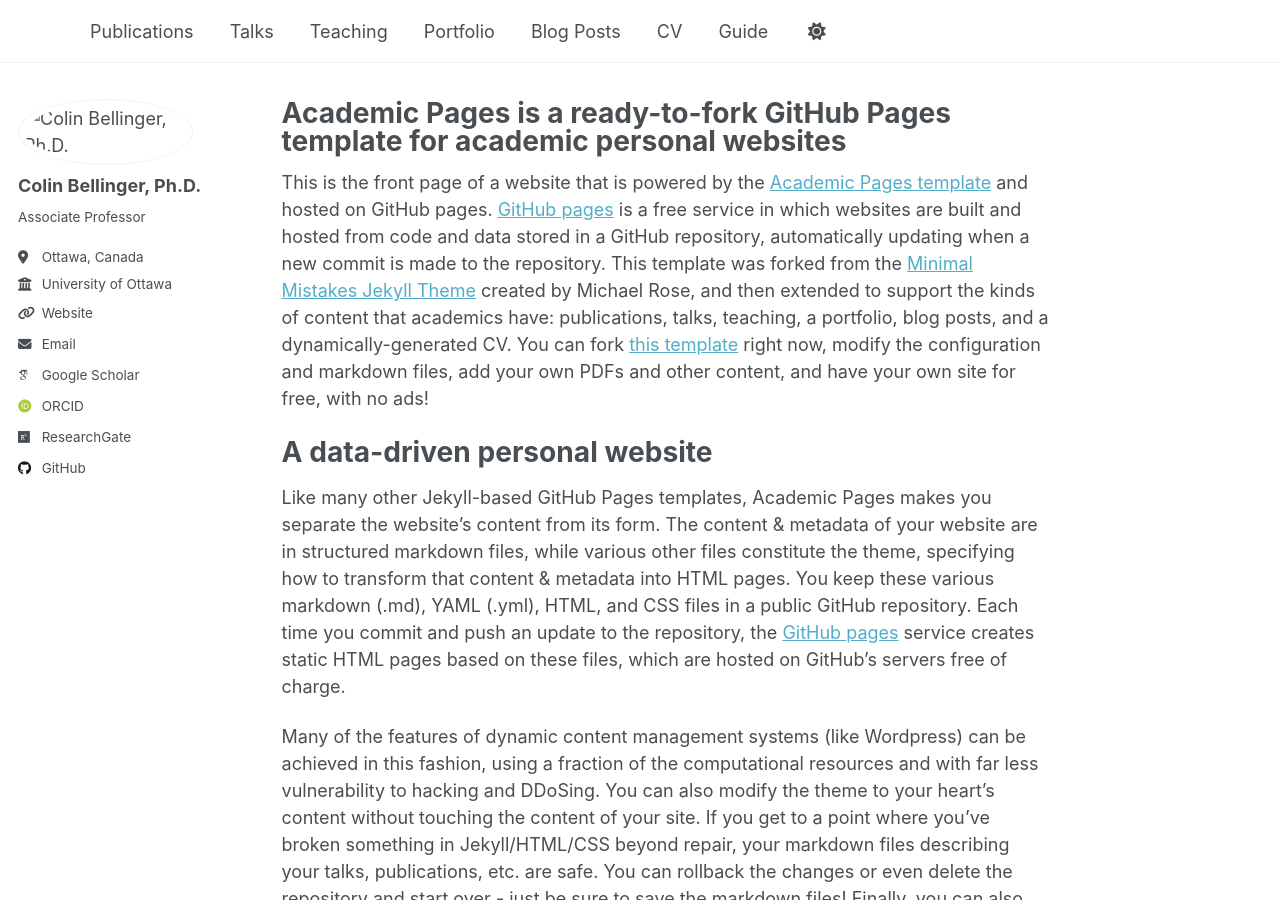
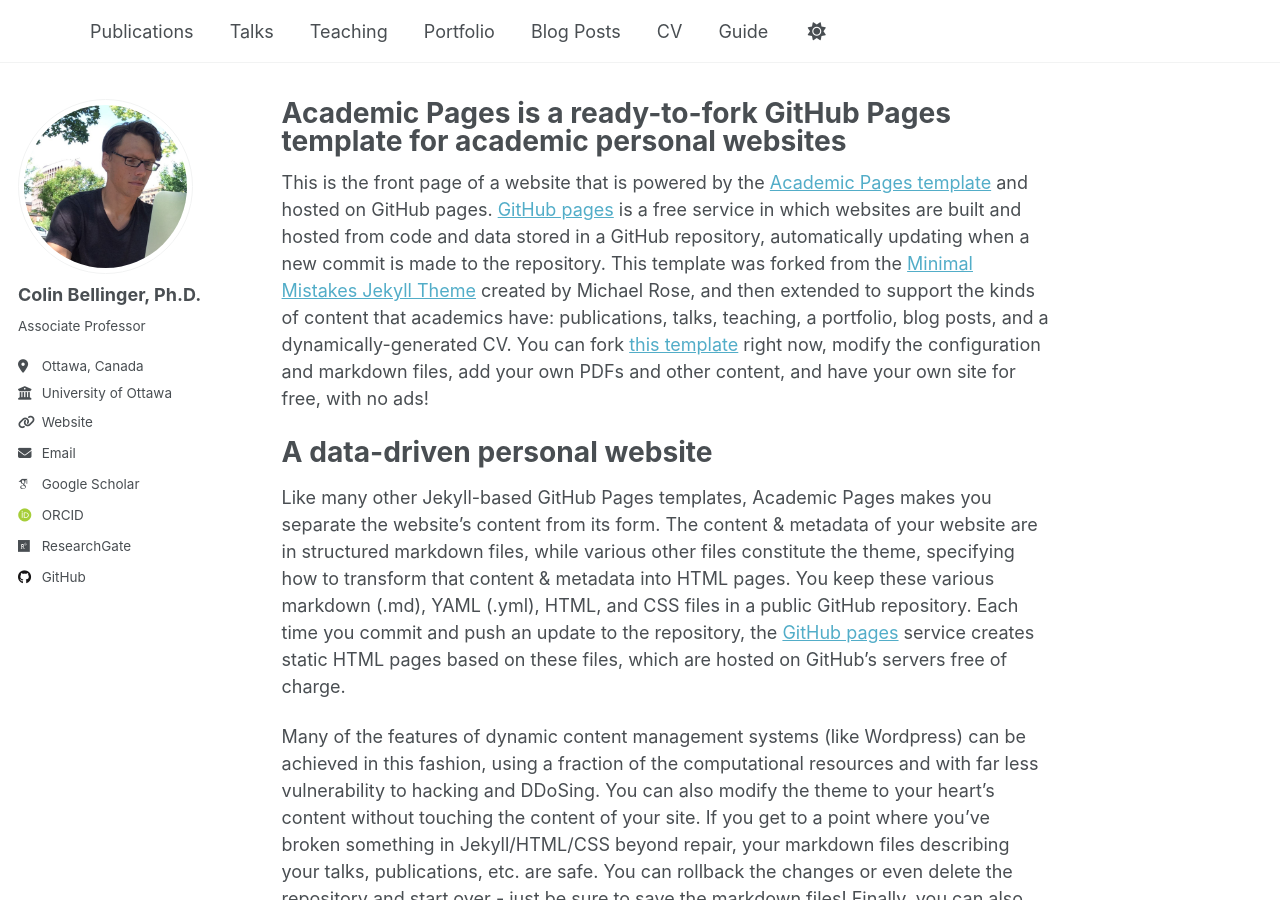
Before and after one commit to cbellinger27/cbellinger27, a Jekyll site: the page built from _pages/about.md, in a window 1280 px wide and 900 px high. Built offline with Jekyll 4.4.1, drawn with Linux system fonts in a browser that asks for light colours; some web fonts are replaced.

Commit message:
Update _config.yml

```diff
--- a/_config.yml
+++ b/_config.yml
@@ -22,7 +22,7 @@ repository               : "cbellinger27/cbellinger27.github.io"
 #               Additional customization can be done by editing /_includes/author-profile.html
 author:
   # Biographic information
-  avatar           : "cbellinger/images/Colin-Bellinger.jpg"
+  avatar           : "Colin-Bellinger.jpg"
   name             : "Colin Bellinger, Ph.D."
   pronouns         : # example: "she/her"
   bio              : "Associate Professor"
```
